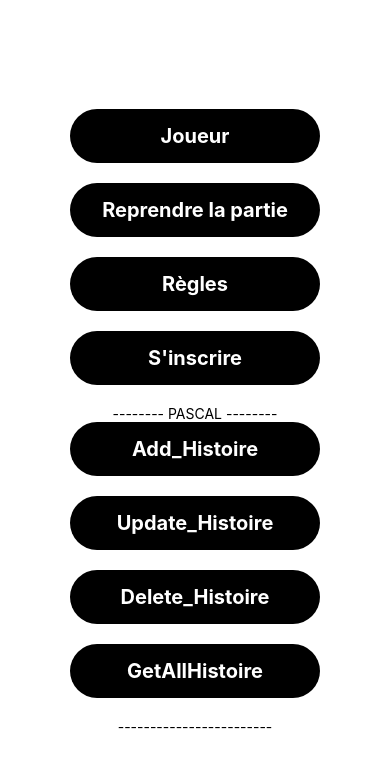
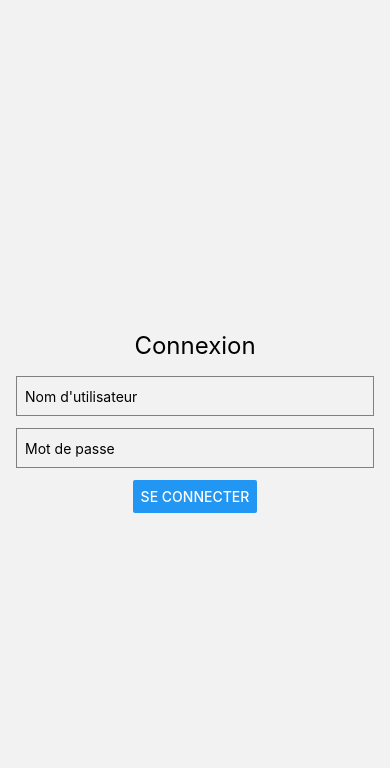
Before and after one commit to pascal-rithi-ke/Wasteland_Warrior, a React Native app in the folder front/: screen /Login in a window 390 px wide. Shown: the top 768 px of the page. Built offline with nearby package versions, Linux system fonts and the light colour scheme.

Commit message:
Début delete + login

```diff
--- a/front/App.js
+++ b/front/App.js
@@ -8,6 +8,8 @@ import Synopsis from './Synopsis';
 import Choix_Hero from './Choix_Hero';
 import Caracteristiques from './Caracteristiques';
 import Create_User from './Create_User';
+import Login from './Login';
+import Delete_User from './Delete_User';
 
 import Add_Histoire from './screens/Histoire/Form_Histoire/Add_Histoire';
 import GetAllHistoire from './screens/Histoire/GetAllHistoire';
@@ -31,6 +33,8 @@ export default function App() {
         <Stack.Screen name="Choix_Hero" component={Choix_Hero} options={{headerShown:false}} />
         <Stack.Screen name="Caracteristiques" component={Caracteristiques} options={{headerShown:false}} />
         <Stack.Screen name="Create_User" component={Create_User} options={{headerShown:false}} />
+        <Stack.Screen name="Delete_User" component={Delete_User} options={{headerShown:false}} />
+        <Stack.Screen name="Login" component={Login} options={{headerShown:false}} />
         <Stack.Screen name="ContinueGame" component={ContinueGame} options={{headerShown:false}} />
 
         <Stack.Screen name="Add_Histoire" component={Add_Histoire} options={{headerShown:false}} />
--- a/front/Create_User.js
+++ b/front/Create_User.js
@@ -1,53 +1,36 @@
 import React, { useState } from 'react';
-import { View, TextInput, TouchableOpacity, Text, StyleSheet } from 'react-native';
+import { View, TextInput, TouchableOpacity, Text, StyleSheet, Alert } from 'react-native';
 import axios from 'axios';
 import { useNavigation } from '@react-navigation/native';
 
-const SignupForm = () => {
-  const [username, setUsername] = useState('');
+const LoginForm = () => {
   const [email, setEmail] = useState('');
   const [password, setPassword] = useState('');
 
-  const [erreur, setErreur] = useState('');
-
   const navigation = useNavigation();
 
-  const handleSignup = async () => {
+  const handleLogin = async () => {
     try {
-      if(username == '' || email == '' || password == ''){
-        setErreur('Veuillez remplir tous les champs !');
-        return;
-      }
-      else if(password.length < 8){
-        setErreur('Le mot de passe doit contenir au moins 8 caractères !');
-        return;
-      }
-      else if(!email.includes('@')){
-        setErreur('Veuillez entrer une adresse email valide !');
-        return;
-      }
-      else{
-        const response = await axios.post('https://5467-130-180-217-66.ngrok-free.app/InsertUser', {
-          username,
-          email,
-          password,
-          statut: 'user'
-        });
-        navigation.navigate('Home');
-      }
+      const response = await axios.post('https://5467-130-180-217-66.ngrok-free.app/Login', {
+        email,
+        password,
+      });
+      console.log(response.data);
+      console.log('Connexion réussie !');
+
+      // Effectuer les actions souhaitées après la connexion réussie
+
+      // Exemple : Naviguer vers l'écran Home
+      navigation.navigate('Home');
     } catch (error) {
-      setErreur(error.message);
+      console.error(error);
+
+      Alert.alert('Erreur', 'Identifiants invalides. Veuillez réessayer.');
     }
   };
 
   return (
     <View style={styles.container}>
-      <TextInput
-        style={styles.input}
-        placeholder="Nom d'utilisateur"
-        value={username}
-        onChangeText={setUsername}
-      />
       <TextInput
         style={styles.input}
         placeholder="Email"
@@ -62,10 +45,9 @@ const SignupForm = () => {
         onChangeText={setPassword}
         secureTextEntry
       />
-      <TouchableOpacity style={styles.button} onPress={handleSignup}>
-        <Text style={styles.buttonText}>S'inscrire</Text>
+      <TouchableOpacity style={styles.button} onPress={handleLogin}>
+        <Text style={styles.buttonText}>Se connecter</Text>
       </TouchableOpacity>
-      {erreur ? <Text style={{ color: 'red' }}>{erreur}</Text> : null}
     </View>
   );
 };
@@ -95,4 +77,4 @@ const styles = StyleSheet.create({
   },
 });
 
-export default SignupForm;
+export default LoginForm;
--- /dev/null
+++ b/front/Delete_User.js
@@ -0,0 +1,66 @@
+import React, { useState } from 'react';
+import { View, Text, Button, Alert, StyleSheet } from 'react-native';
+import axios from 'axios';
+
+const DeleteUser = ({ loggedIn, onLogout }) => {
+  const [confirmDelete, setConfirmDelete] = useState(false);
+
+  const handleDelete = () => {
+    if (!loggedIn) {
+      showAlert('Erreur', 'Vous devez être connecté pour supprimer votre compte.');
+      return;
+    }
+
+    setConfirmDelete(true);
+  };
+
+  const handleConfirm = async () => {
+    try {
+      await axios.delete('https://5467-130-180-217-66.ngrok-free.app/DeleteUser');
+      showAlert('Succès', 'Votre compte a été supprimé avec succès.', [{ text: 'OK', onPress: onLogout }]);
+    } catch (error) {
+      console.error(error);
+      showAlert('Erreur', 'Une erreur s\'est produite lors de la suppression du compte.');
+    }
+  };
+
+  const handleCancel = () => {
+    setConfirmDelete(false);
+  };
+
+  const showAlert = (title, message, buttons = []) => {
+    Alert.alert(title, message, buttons);
+  };
+
+  return (
+    <View style={styles.container}>
+      {!confirmDelete ? (
+        <>
+          <Text style={styles.confirmText}>Etes-vous sûr de vouloir supprimer votre compte ?</Text>
+          <Button title="Supprimer le compte" onPress={handleDelete} />
+        </>
+      ) : (
+        <>
+          <Text style={styles.confirmText}>Voulez-vous vraiment supprimer votre compte ?</Text>
+          <Button title="Confirmer" onPress={handleConfirm} />
+          <Button title="Annuler" onPress={handleCancel} />
+        </>
+      )}
+    </View>
+  );
+};
+
+const styles = StyleSheet.create({
+  container: {
+    flex: 1,
+    justifyContent: 'center',
+    alignItems: 'center',
+    padding: 20,
+  },
+  confirmText: {
+    textAlign: 'center',
+    marginBottom: 10,
+  },
+});
+
+export default DeleteUser;
--- /dev/null
+++ b/front/Login.js
@@ -0,0 +1,77 @@
+import React, { useState } from 'react';
+import { View, Text, TextInput, Button, StyleSheet } from 'react-native';
+import axios from 'axios';
+
+const Login = () => {
+  const [username, setUsername] = useState('');
+  const [password, setPassword] = useState('');
+  const [message, setMessage] = useState('');
+
+  const handleLogin = async () => {
+    try {
+      // Envoyer les données de connexion à l'API
+      const response = await axios.post('https://5467-130-180-217-66.ngrok-free.app/Login', { username, password });
+      const { success, message } = response.data;
+
+      if (success) {
+        // Connexion réussie, effectuer les actions nécessaires ici
+        // par exemple, naviguer vers la page Home ou afficher un message de connexion réussie
+      } else {
+        // Afficher le message d'erreur
+        setMessage(message);
+      }
+    } catch (error) {
+      console.error(error);
+      // Afficher le message d'erreur
+      setMessage("Une erreur s'est produite lors de la connexion.");
+    }
+  };
+
+  return (
+    <View style={styles.container}>
+      <Text style={styles.title}>Connexion</Text>
+      <TextInput
+        style={styles.input}
+        placeholder="Nom d'utilisateur"
+        value={username}
+        onChangeText={setUsername}
+      />
+      <TextInput
+        style={styles.input}
+        placeholder="Mot de passe"
+        secureTextEntry
+        value={password}
+        onChangeText={setPassword}
+      />
+      <Button title="Se connecter" onPress={handleLogin} />
+      {message && <Text style={styles.errorMessage}>{message}</Text>}
+    </View>
+  );
+};
+
+const styles = StyleSheet.create({
+  container: {
+    flex: 1,
+    justifyContent: 'center',
+    alignItems: 'center',
+    padding: 16,
+  },
+  title: {
+    fontSize: 24,
+    marginBottom: 16,
+  },
+  input: {
+    width: '100%',
+    height: 40,
+    borderColor: 'gray',
+    borderWidth: 1,
+    marginBottom: 12,
+    paddingLeft: 8,
+  },
+  errorMessage: {
+    color: 'red',
+    marginTop: 12,
+  },
+});
+
+export default Login;
--- a/front/screens/HomeScreen.js
+++ b/front/screens/HomeScreen.js
@@ -12,7 +12,8 @@ function HomeScreen() {
       <Text style={styles.btnStart} onPress={() => navigation.navigate('ContinueGame')}>Reprendre la partie</Text>
       <Text style={styles.btnStart} onPress={() => navigation.navigate('Regles')}>Règles</Text>
       <Text style={styles.btnStart} onPress={() => navigation.navigate('Create_User')}>S'inscrire</Text>
-
+      <Text style={styles.btnStart} onPress={() => navigation.navigate('Delete_User')}>Supprimer le compte</Text>
+      <Text style={styles.btnStart} onPress={() => navigation.navigate('Login')}>Se connecter</Text>
       <Text>-------- PASCAL --------</Text>
       <Text style={styles.btnStart} onPress={() => navigation.navigate('Add_Histoire')}>Add_Histoire</Text>
       <Text style={styles.btnStart} onPress={() => navigation.navigate('Update_Histoire')}>Update_Histoire</Text>
```
Also changed, not shown: 1 other file (tests, documents, lock files or other folders).
